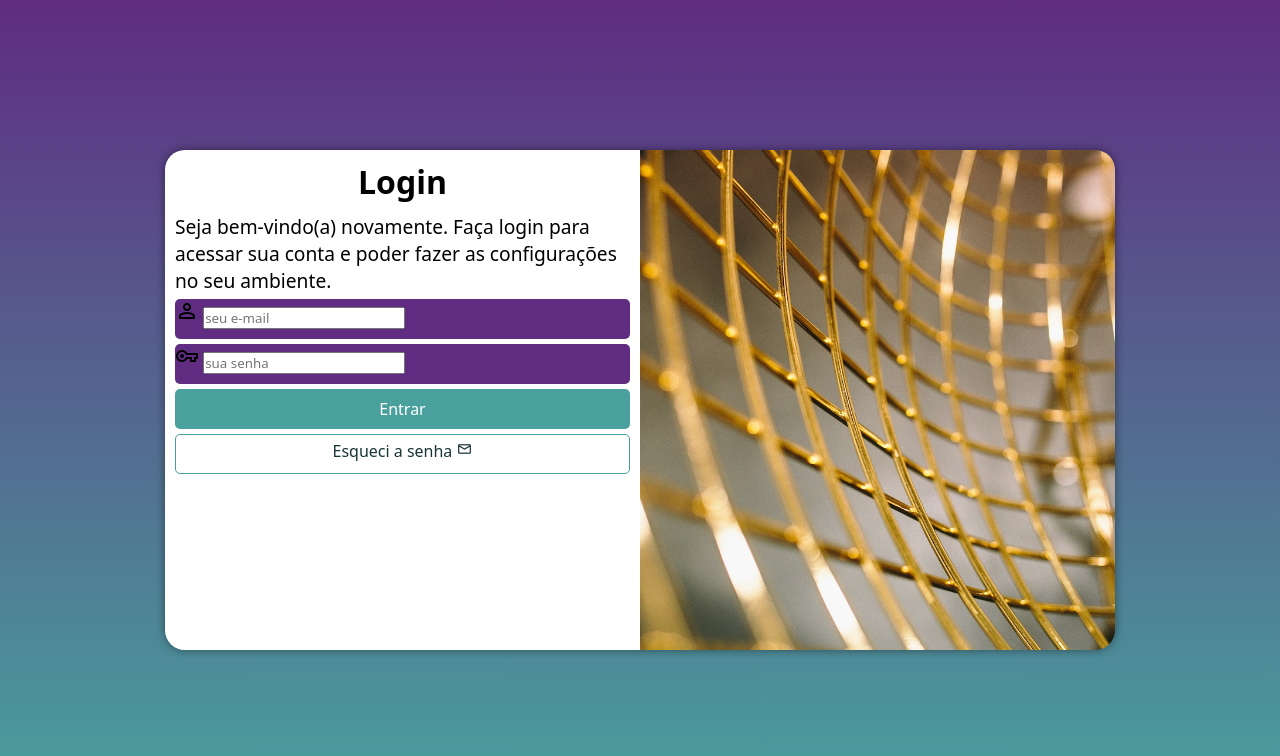
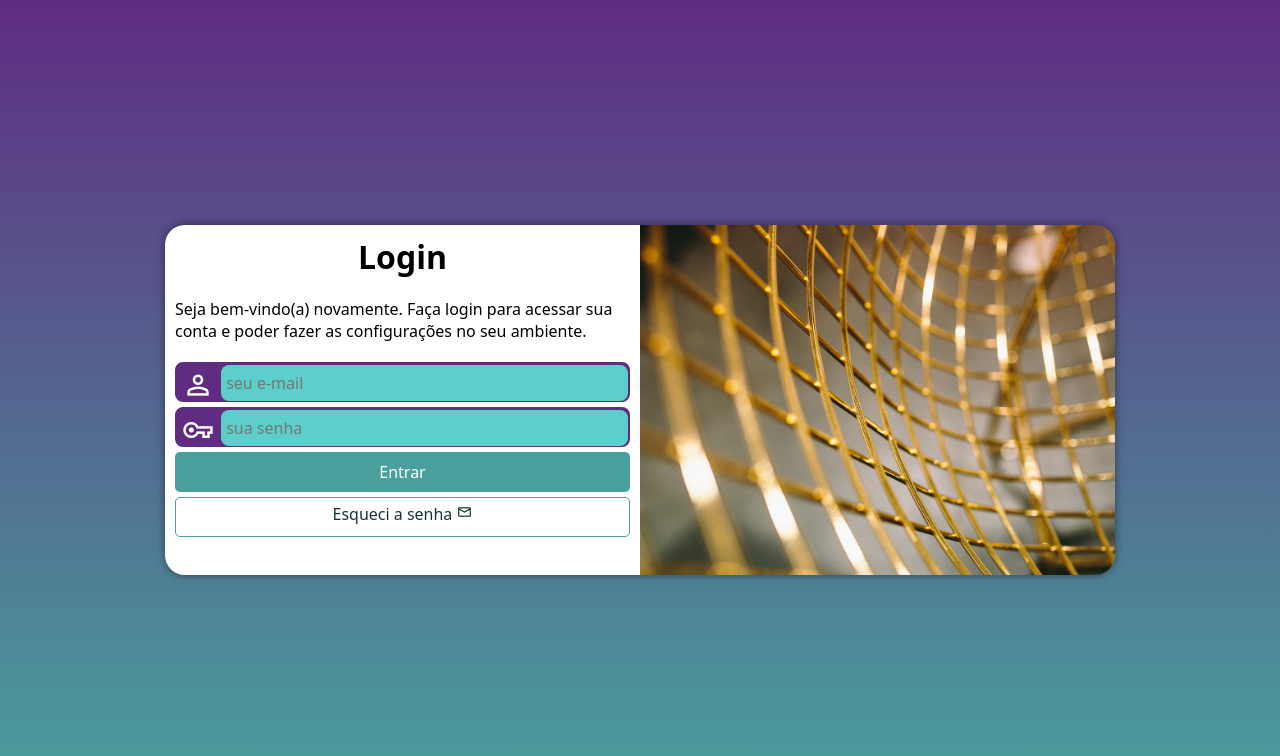
Before and after one commit to JoseHiagoPompeo/projeto-login, a plain HTML site: page index.html in a window 1280 px wide. Drawn offline with nearby package versions, Linux system fonts and the light colour scheme.

Commit message:
bugfixed

```diff
--- a/estilos/media-query.css
+++ b/estilos/media-query.css
@@ -7,6 +7,7 @@
 
     section#login {
         width: 80vw;
+        height: 300px;
     }
 
     section#login > div#imagem {
@@ -30,6 +31,7 @@
 
     section#login {
         width: 950px;
+        height: 350px;
     }
     section#login > div#imagem {
         float: right;
@@ -47,7 +49,8 @@
         font-size: 2em;
     }
     div#formulario p{
-        font-size: 1.2em;
+        font-size: 1em;
+        margin: 20px 0px;
     }
 
 }
--- a/estilos/style.css
+++ b/estilos/style.css
@@ -39,12 +39,12 @@ section#login {
     position: absolute;
     top: 50%;
     left: 50%;
-    transform: translate(-50%, -50%);
     width: 250px;
     height: 500px;
     border-radius: 20px;
     overflow: hidden;/*tudo que estiver fora da borda vai ficar escondido ai volta o arredondado pq sem esse comando a imagem tapa*/
     box-shadow: 0px 0px 10px rgba(0, 0, 0, 0.450);
+    transform: translate(-50%, -50%);
     transition: width 0.3s, heigth 0.3s; /*animaçao de transiçao*/
     transition-timing-function: ease;/*suavizar animaçao*/
 }
@@ -80,15 +80,36 @@ div#formulario p{
 form > div.campo {
     background-color: #5F2C82;
     height: 40px;
-    border-radius: 5px;
+    border-radius: 8px;
     margin: 5px 0px;
+    border: 2px solid #5F2C82;
 }
 
 div.campo > label {
     display: none;
 }
 
+div.campo  span {
+    color: white;
+    font-size: 2em;
+    width: 40px;
+    padding: 5px;
+}
 
+div.campo input{
+    background-color: #5dcfcb;
+    border: 0px;
+    font-size: 1em;
+    width: calc(100% - 44.36px);
+    height: 100%;
+    border-radius: 8px;
+    padding: 5px;
+    transform: translateY(-12px);
+}
+
+div.campo input:focus-within { /*fica branco quando estiver selecionado*/
+    background-color: white;
+}
 
 form > input[type=submit] {
     display: block;
```
